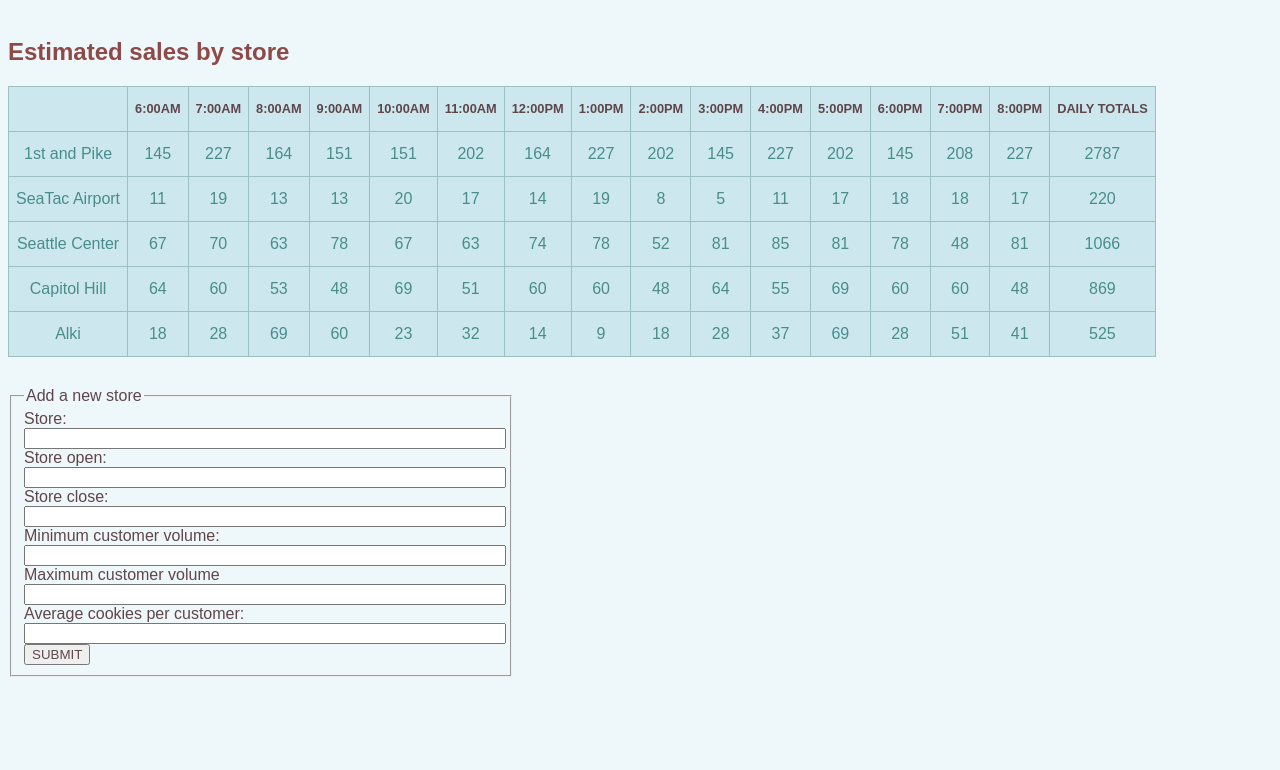
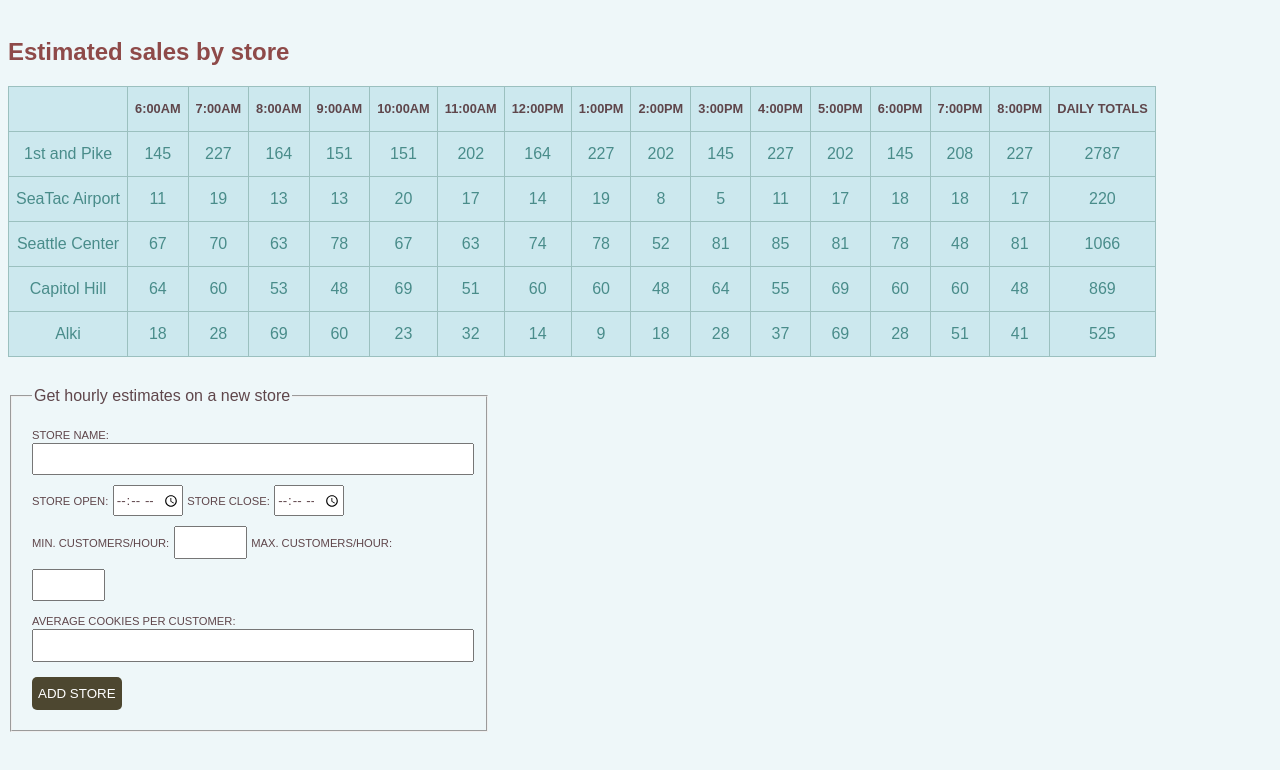
Before and after one commit to morganelle/cookie-stand, a plain HTML site: page sales.html in a window 1280 px wide. Shown: the part 124-894 px from the top of the page. Drawn offline with Linux system fonts and the light colour scheme; a web font is replaced by a local one.

Commit message:
updated form content and styling

```diff
--- a/app.js
+++ b/app.js
@@ -50,9 +50,6 @@ var alki = new Store('Alki', 6, 21, 2, 16, 4.6);
 // New Store template
 // var newStore = new Store(location, storeId, storeOpen, storeClose, minCust, maxCust, avgCookiesPerCust);
 
-// All store objects in an array
-var stores = [firstAndPike, seaTac, seattleCenter, capHill, alki];
-
 // Declare variable for table with "sales" id
 var tableEl = document.getElementById('sales');
 
@@ -69,39 +66,12 @@ var populateRow = function(store) {
   tableEl.appendChild(rowEl);
 };
 
-firstAndPike.render();
-seaTac.render();
-seattleCenter.render();
-capHill.render();
-alki.render();
-
-// // Populates footer table row with hourly totals
-// var footer = function(store) {
-//   var rowFooterEl = document.createElement('tr');
-//   var tableFooterData = document.createElement('td');
-//   tableFooterData.setAttribute('class','store-name');
-//   tableFooterData.textContent = 'Hourly totals';
-//   rowFooterEl.appendChild(tableFooterData);
-//   // For loop to add hourly totals across all stores
-//   for (var k = 0; k < firstAndPike.hourlyCookies.length; k++) {
-//     var tableFooterCount = document.createElement('td');
-//     tableFooterCount.textContent = firstAndPike.hourlyCookies[k] + seaTac.hourlyCookies[k] + seattleCenter.hourlyCookies[k] + capHill.hourlyCookies[k] + alki.hourlyCookies[k];
-//     rowFooterEl.appendChild(tableFooterCount);
-//   }
-//   // adds empty field as last td
-//   var tableFooterBlank = document.createElement('td');
-//   tableFooterBlank.textContent = ' ';
-//   rowFooterEl.appendChild(tableFooterBlank);
-//   // attaches the table row to DOM
-//   tableEl.appendChild(rowFooterEl);
-// };
-
 var addStoreFormEl = document.getElementById('add-store-form'); // declares var from HTML form id
 
 // register submit event on form
 addStoreFormEl.addEventListener('submit', function() {submitEvent(event);}, false); // false included for old browsers; may be redundant if using stopPropagation
 
-// Event handler, a la arthur
+// Event handler
 var submitEvent = function(event) {
   event.preventDefault(); // may be default to load page
   event.stopPropagation(); // if not added, could fire event to any ancestor element
@@ -118,4 +88,9 @@ var submitEvent = function(event) {
   console.log(ename.hourlyCookies);
 };
 
-// footer();
+// Call render functions on all stores
+firstAndPike.render();
+seaTac.render();
+seattleCenter.render();
+capHill.render();
+alki.render();
--- a/sales.html
+++ b/sales.html
@@ -34,20 +34,24 @@
     <section>
   <form id="add-store-form">
       <fieldset>
-        <legend>Add a new store</legend>
-        <label for="storename">Store:</label>
-        <input name="storename" id="store-input" type="text"></input>
-        <label for="storeopen">Store open:</label>
-        <input name="storeopen" id="storeopen-input" type="number"></input>
-        <label for="storeclose">Store close:</label>
-        <input name="storeclose"  id="storeclose-input" type="number"></input>
-        <label for="mincust">Minimum customer volume:</label>
-        <input name="mincust" type="number" id="min-cust-input"></input>
-        <label for="maxcust">Maximum customer volume</label>
-        <input name="maxcust" type="number" id="max-cust-input"></input>
+        <legend>Get hourly estimates on a new store</legend>
+        <label for="storename">Store name:</label>
+        <input name="storename" id="store-input" type="text" required></input>
+        <span class="range">
+          <label for="storeopen">Store open:</label>
+          <input name="storeopen" class="range" id="storeopen-input" type="time" required></input>
+          <label for="storeclose">Store close:</label>
+          <input name="storeclose" class="range" id="storeclose-input" type="time" required></input>
+        </span>
+        <span class="range">
+          <label for="mincust">Min. customers/hour:</label>
+          <input name="mincust" class="range" type="number" id="min-cust-input" required></input>
+          <label for="maxcust">Max. customers/hour:</label>
+          <input name="maxcust"  class="range" type="number" id="max-cust-input" required></input>
+        </span>
         <label for="avgcookies">Average cookies per customer:</label>
-        <input name="avgcookies" type="number" id="avgcookies-input"></input>
-        <button id="submit-button" type="submit">SUBMIT</button>
+        <input name="avgcookies" id="avgcookies-input" required></input>
+        <button id="submit-button" type="submit">ADD STORE</button>
     </fieldset>
   </form>
     </section>
--- a/style.css
+++ b/style.css
@@ -103,12 +103,40 @@ section#stores-info {
 
 /* Form styling */
 form {
-  width: 40%;
+  width: 482px;
   margin-top: 30px;
+}
+
+fieldset {
+  padding: 20px;
 }
 
 input {
   width: 100%;
+  height: 2em;
+  margin-bottom: 10px;
+}
+
+span.range {
+  display: block;
+}
+
+span.range input.range {
+  width: 15%;
+}
+
+button#submit-button {
+  height: 2.5em;
+  border-radius: 5px;
+  margin-top: 5px;
+  background-color: #4D4730;
+  color: white;
+  border-style: none;
+}
+
+label {
+  font-size: .7em;
+  text-transform: uppercase;
 }
 
 /*
```
